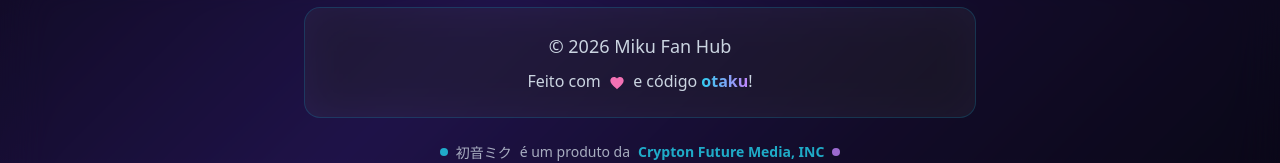
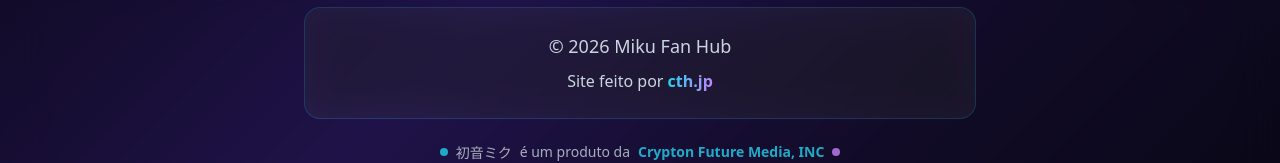
Before and after one commit to cth10/mk2, a React (Vite) app: page / in a window 1280 px wide. Shown: the part 2939-3102 px from the top of the page. Built offline with nearby package versions, Linux system fonts and the light colour scheme.

Commit message:
Update footer with cth.jp credit

```diff
--- a/components/Footer.tsx
+++ b/components/Footer.tsx
@@ -1,13 +1,6 @@
 
 import React from 'react';
-import { MIKU_TEAL, SITE_TITLE } from '../constants';
-
-// Ícone coração feito com código puro - estilo otaku dev
-const HeartCodeIcon = ({ className }: { className?: string }) => (
-  <svg className={className} viewBox="0 0 24 24" fill="currentColor">
-    <path d="M12 21.35L10.55 20.03C5.4 15.36 2 12.28 2 8.5C2 5.42 4.42 3 7.5 3C9.24 3 10.91 3.81 12 5.09C13.09 3.81 14.76 3 16.5 3C19.58 3 22 5.42 22 8.5C22 12.28 18.6 15.36 13.45 20.04L12 21.35Z" />
-  </svg>
-);
+import { SITE_TITLE } from '../constants';
 
 export const Footer: React.FC = () => {
   const currentYear = new Date().getFullYear();
@@ -34,8 +27,7 @@
               &copy; {currentYear} {SITE_TITLE}
             </p>
             <p className="mt-2 text-base">
-              Feito com <HeartCodeIcon className="inline w-4 h-4 mx-1 text-pink-400 animate-pulse" /> e código
-              <span className="text-transparent bg-clip-text bg-gradient-to-r from-cyan-400 to-purple-400 font-semibold"> otaku</span>!
+              Site feito por <a href="https://cth.jp/" target="_blank" rel="noopener noreferrer" className="text-transparent bg-clip-text bg-gradient-to-r from-cyan-400 to-purple-400 font-bold hover:opacity-80 transition-opacity">cth.jp</a>
             </p>
           </div>
 
```
Also changed, not shown: 1 other file (tests, documents, lock files or other folders).
